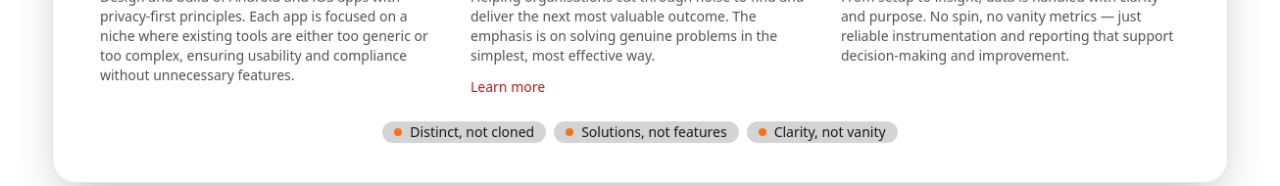
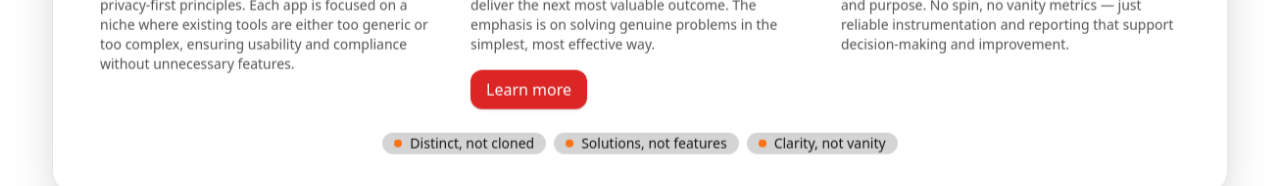
Before and after one commit to repinfaust/arcturusdc.github.io, a Next.js app: page / in a window 1280 px wide. Shown: the part 1379-1565 px from the top of the page. Built offline with nearby package versions, Linux system fonts and the light colour scheme; no server answers.

Commit message:
Update HeroWithCapabilities.jsx

```diff
--- a/src/components/HeroWithCapabilities.jsx
+++ b/src/components/HeroWithCapabilities.jsx
@@ -150,7 +150,7 @@ export default function HeroWithCapabilities() {
         </h3>
 
         <div className="grid gap-8 md:grid-cols-3 text-neutral-700">
-          {/* Swapped: App Development FIRST */}
+          {/* App Development FIRST */}
           <div>
             <div className="text-xs font-semibold text-neutral-500 mb-1">AD</div>
             <h4 className="font-semibold text-neutral-900 text-lg">App development</h4>
@@ -161,17 +161,20 @@ export default function HeroWithCapabilities() {
             </p>
           </div>
 
+          {/* Product strategy SECOND, with button-style CTA */}
           <div>
             <div className="text-xs font-semibold text-neutral-500 mb-1">PS</div>
             <h4 className="font-semibold text-neutral-900 text-lg">Product strategy</h4>
             <p className="text-sm text-neutral-600">
-              Helping organisations cut through noise to find and deliver the next most valuable
-              outcome. The emphasis is on solving genuine problems in the simplest, most effective way.
+              Helping organisations cut through noise to find and deliver the next most valuable outcome.
+              The emphasis is on solving genuine problems in the simplest, most effective way.
             </p>
+
+            {/* Primary button — matches Hero & Apps CTAs */}
             <a
               href="/capabilities"
-              className="mt-3 inline-block text-sm text-red-700 hover:underline"
-              data-analytics="link"
+              className="mt-4 inline-flex items-center rounded-xl bg-red-600 px-4 py-2 text-white font-medium shadow hover:bg-red-700"
+              data-analytics="button"
               data-name="Capabilities hero: Learn more"
               data-component="HeroWithCapabilities"
               data-location="hero"
@@ -180,18 +183,18 @@ export default function HeroWithCapabilities() {
             </a>
           </div>
 
+          {/* Data & analytics THIRD */}
           <div>
             <div className="text-xs font-semibold text-neutral-500 mb-1">DA</div>
             <h4 className="font-semibold text-neutral-900 text-lg">Data &amp; analytics</h4>
             <p className="text-sm text-neutral-600">
-              From setup to insight, data is handled with clarity and purpose. No spin, no vanity
-              metrics — just reliable instrumentation and reporting that support decision-making and
-              improvement.
+              From setup to insight, data is handled with clarity and purpose. No spin, no vanity metrics —
+              just reliable instrumentation and reporting that support decision-making and improvement.
             </p>
           </div>
         </div>
 
-        {/* Updated chips */}
+        {/* Chips */}
         <div className="mt-6 badges">
           <span className="badge">Distinct, not cloned</span>
           <span className="badge">Solutions, not features</span>
```
